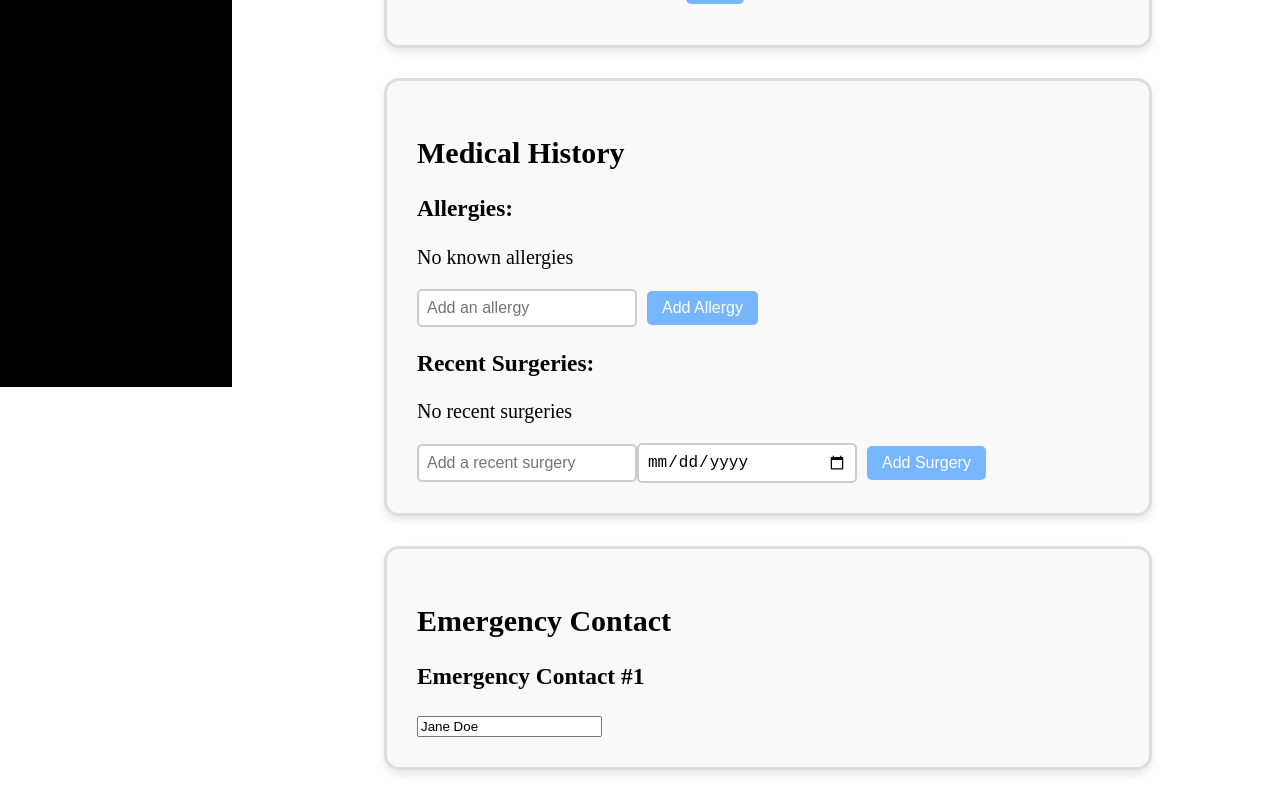
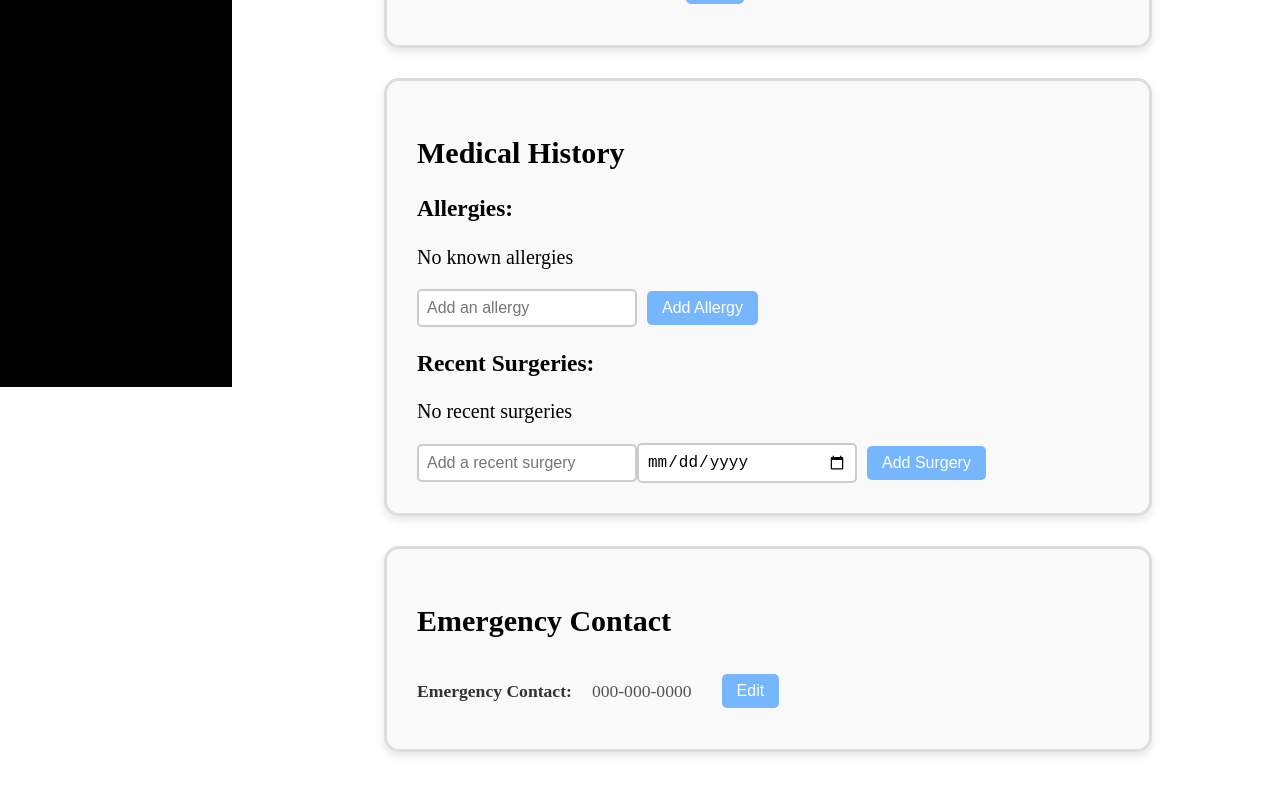
Before and after one commit to kat-mart/IrvineHacks, a React (Create React App) app in the folder react-app/: page /Profile in a window 1280 px wide. Shown: the part 477-1277 px from the top of the page. Built offline with nearby package versions, Linux system fonts and the light colour scheme.

Commit message:
fix emergency contact

```diff
--- a/react-app/src/components/Profile.js
+++ b/react-app/src/components/Profile.js
@@ -10,13 +10,12 @@ export default function Profile() {
     const [editPhone, setEditPhone] = useState(null);
     const [allergies, setAllergies] = useState('');
     const [newAllergy, setNewAllergy] = useState('');
+    const [contact, setContact] = useState('000-000-0000')
+    const [editContact, setEditContact] = useState(null);
 
     const [surgeries, setSurgeries] = useState([]);  // Array to hold surgery details
     const [newSurgery, setNewSurgery] = useState('');
     const [surgeryDate, setSurgeryDate] = useState('');
-
-    const [contacts, setContacts] = useState([]); // hold name and phone number
-    const [contactName, setContactName] = useState('');
 
     const toggleEditName = () => {
         setEditName(!editName);
@@ -28,6 +27,10 @@ export default function Profile() {
 
     const toggleEditPhone = () => {
         setEditPhone(!editPhone);
+    };
+
+    const toggleEditContact = () => {
+        setEditContact(!editContact);
     };
 
     const handleAddAllergy = () => {
@@ -152,17 +155,20 @@ export default function Profile() {
             </div>
             <div className='patient-contents'>
                 <h2>Emergency Contact</h2>
-                <div className='medical-child'>
-                    <h3>Emergency Contact #1</h3>
-                    {setContactName ? (
+                <div className='inline-container'>
+                    <h3>Emergency Contact: </h3>
+                    {editContact ? (
                         <input
                             type="text"
-                            value={name}
-                            onChange={(e) => setContactName(e.target.value)}
+                            value={contact}
+                            onChange={(e) => setContact(e.target.value)}
                         />
                     ) : (
-                        <p>{name}</p>
+                        <p>{contact}</p>
                     )}
+                    <button onClick={toggleEditContact}>
+                        {editContact ? 'Save' : 'Edit'}
+                    </button>
                 </div>
             </div>
         </div>
```
